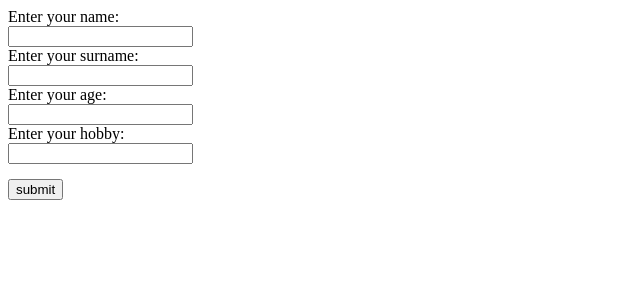
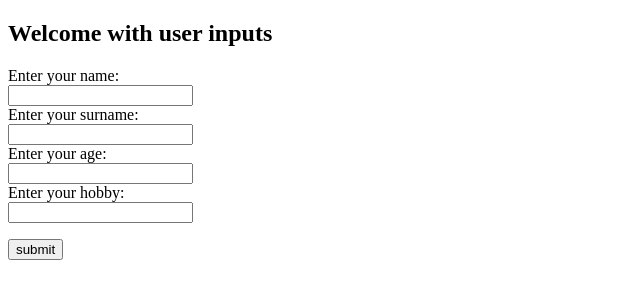
Before and after one commit to LandistRahildar/welcome-with-user-inputs, a plain HTML site: page index.html in a window 1280 px wide. Shown: the whole page, without its empty margins (0-640 px from the left). Drawn offline with Linux system fonts and the light colour scheme.

Commit message:
add html heading and button margin edit

```diff
--- a/index.html
+++ b/index.html
@@ -9,6 +9,8 @@
 </head>
 
 <body>
+
+    <h2>Welcome with user inputs</h2>
 
     <label>Enter your name:</label><br>
     <input id="name" type="text"><br>
@@ -29,7 +31,7 @@
 
     <style>
         .button {
-            margin: 15px 0;
+            margin: 16px 0 0 0;
         }
     </style>
     <script src="script.js"></script>
```
